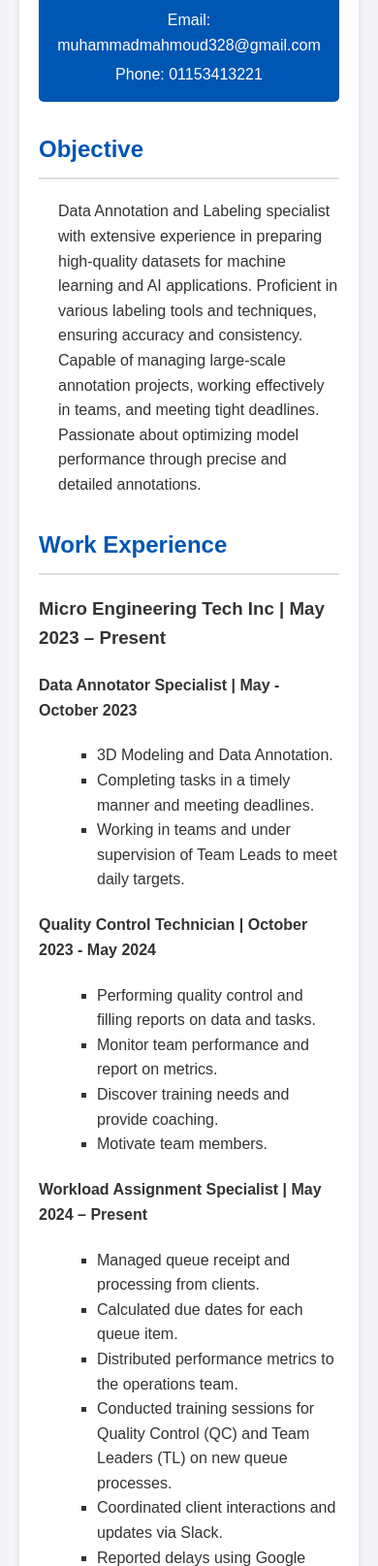
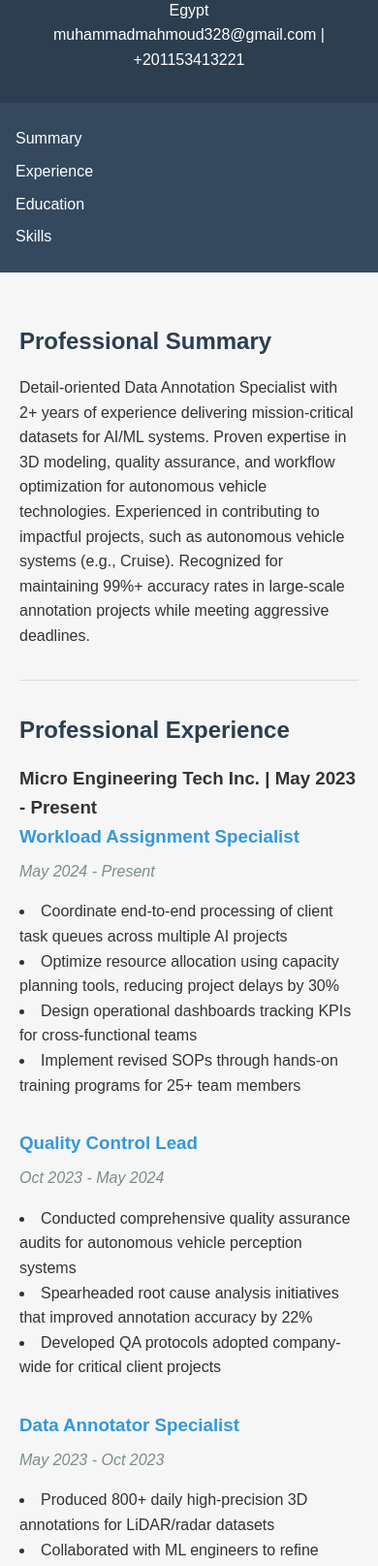
Before and after one commit to MuhammadMahmoud213/my_resume1, a plain HTML site: page index.html in a window 390 px wide. Shown: the part 196-1811 px from the top of the page at 97% size. Drawn offline with Linux system fonts and the light colour scheme.

Commit message:
Update index.html

```diff
--- a/index.html
+++ b/index.html
@@ -1,186 +1,216 @@
 <!DOCTYPE html>
-<html lang="ar">
+<html lang="en">
 <head>
     <meta charset="UTF-8">
     <meta name="viewport" content="width=device-width, initial-scale=1.0">
-    <title>CV - Muhammad Mahmoud</title>
+    <meta name="description" content="Professional CV of Muhammad Mahmoud Fayez - Data Annotation Specialist">
+    <meta name="keywords" content="data annotation, AI/ML, autonomous vehicles, quality assurance">
+    <meta name="author" content="Muhammad Mahmoud Fayez">
+    <title>Muhammad Mahmoud Fayez - CV</title>
     <style>
-/* إعدادات الخط العام */
+        /* Reset and base styles */
+        * {
+            margin: 0;
+            padding: 0;
+            box-sizing: border-box;
+        }
+
         body {
             font-family: 'Arial', sans-serif;
-    background-color: #f4f4f9;
+            line-height: 1.6;
             color: #333;
-    margin: 0;
-    padding: 20px;
-    line-height: 1.6;
+            background-color: #f5f6f5;
         }
 
-/* رأس الصفحة */
-h1 {
-    color: #333;
-    font-size: 36px;
-    text-align: center;
-    margin-bottom: 10px;
+        /* Container styles */
+        .container {
+            max-width: 1200px;
+            margin: 0 auto;
+            padding: 20px;
         }
 
-/* عناوين الأقسام */
-h2 {
-    color: #0056b3;
-    border-bottom: 2px solid #ddd;
-    padding-bottom: 10px;
-    margin-top: 30px;
+        /* Header styles */
+        header {
+            background-color: #2c3e50;
+            color: white;
+            padding: 2rem;
+            text-align: center;
         }
 
-/* نمط النصوص */
-p, ul {
-    margin-left: 20px;
+        header h1 {
+            font-size: 2.5rem;
+            margin-bottom: 0.5rem;
         }
 
-/* تحسين القوائم */
-ul {
-    list-style-type: square;
+        /* Navigation styles */
+        nav {
+            background-color: #34495e;
+            padding: 1rem;
+            position: sticky;
+            top: 0;
+            z-index: 100;
         }
 
-/* تحسين صندوق البيانات الشخصية */
-.contact-info {
-    background-color: #0056b3;
+        nav a {
             color: white;
-    padding: 10px;
-    border-radius: 5px;
-    text-align: center;
-    margin-bottom: 20px;
+            text-decoration: none;
+            margin: 0 1rem;
+            transition: color 0.3s;
         }
 
-.contact-info p {
-    margin: 5px 0;
+        nav a:hover {
+            color: #3498db;
         }
 
-/* تنسيق الروابط */
-a {
-    color: #0056b3;
-    text-decoration: none;
+        /* Section styles */
+        section {
+            padding: 2rem 0;
+            border-bottom: 1px solid #ddd;
         }
 
-a:hover {
-    text-decoration: underline;
+        section h2 {
+            color: #2c3e50;
+            margin-bottom: 1rem;
         }
 
-/* تحسين مظهر الأزرار */
-button {
-    background-color: #0056b3;
-    color: white;
-    padding: 10px 20px;
-    border: none;
-    border-radius: 5px;
-    cursor: pointer;
-    transition: background-color 0.3s ease;
+        .experience-item {
+            margin-bottom: 2rem;
         }
 
-button:hover {
-    background-color: #003d7a;
+        .experience-item h3 {
+            color: #3498db;
+            margin-bottom: 0.5rem;
+            display: inline-block;
         }
 
-/* تحسين مظهر الصفحة بالكامل */
-.container {
-    max-width: 800px;
-    margin: 0 auto;
-    background-color: white;
-    padding: 20px;
-    box-shadow: 0 0 10px rgba(0, 0, 0, 0.1);
-    border-radius: 8px;
+        .date {
+            color: #7f8c8d;
+            font-style: italic;
+            margin-left: 1rem;
+            display: inline-block;
         }
 
+        ul {
+            list-style-position: inside;
+            margin: 1rem 0;
+        }
+
+        /* Responsive design */
+        @media (max-width: 768px) {
+            header h1 {
+                font-size: 2rem;
+            }
+
+            nav a {
+                display: block;
+                margin: 0.5rem 0;
+            }
+
+            .experience-item h3 {
+                display: block;
+            }
+
+            .date {
+                display: block;
+                margin-left: 0;
+            }
+        }
     </style>
 </head>
 <body>
+    <!-- Header Section -->
+    <header>
+        <h1>Muhammad Mahmoud Fayez</h1>
+        <p>Data Annotation & Labeling Specialist</p>
+        <p>10th Zaki El-Sesst Street, El-Mataria, Cairo, Egypt</p>
+        <p>muhammadmahmoud328@gmail.com | +201153413221</p>
+    </header>
+
+    <!-- Navigation -->
+    <nav>
+        <a href="#summary">Summary</a>
+        <a href="#experience">Experience</a>
+        <a href="#education">Education</a>
+        <a href="#skills">Skills</a>
+    </nav>
+
+    <!-- Main Content -->
     <div class="container">
-        <h1>Muhammad Mahmoud Fayez</h1>
-        <div class="contact-info">
-            <p>Email: muhammadmahmoud328@gmail.com</p>
-            <p>Phone: 01153413221</p>
+        <!-- Professional Summary -->
+        <section id="summary">
+            <h2>Professional Summary</h2>
+            <p>Detail-oriented Data Annotation Specialist with 2+ years of experience delivering mission-critical datasets for AI/ML systems. Proven expertise in 3D modeling, quality assurance, and workflow optimization for autonomous vehicle technologies. Experienced in contributing to impactful projects, such as autonomous vehicle systems (e.g., Cruise). Recognized for maintaining 99%+ accuracy rates in large-scale annotation projects while meeting aggressive deadlines.</p>
+        </section>
+
+        <!-- Professional Experience -->
+        <section id="experience">
+            <h2>Professional Experience</h2>
+            <h3>Micro Engineering Tech Inc. | May 2023 - Present</h3>
+            <div class="experience-item">
+                <h3>Workload Assignment Specialist</h3>
+                <span class="date">May 2024 - Present</span>
+                <ul>
+                    <li>Coordinate end-to-end processing of client task queues across multiple AI projects</li>
+                    <li>Optimize resource allocation using capacity planning tools, reducing project delays by 30%</li>
+                    <li>Design operational dashboards tracking KPIs for cross-functional teams</li>
+                    <li>Implement revised SOPs through hands-on training programs for 25+ team members</li>
+                </ul>
+            </div>
+            <div class="experience-item">
+                <h3>Quality Control Lead</h3>
+                <span class="date">Oct 2023 - May 2024</span>
+                <ul>
+                    <li>Conducted comprehensive quality assurance audits for autonomous vehicle perception systems</li>
+                    <li>Spearheaded root cause analysis initiatives that improved annotation accuracy by 22%</li>
+                    <li>Developed QA protocols adopted company-wide for critical client projects</li>
+                </ul>
+            </div>
+            <div class="experience-item">
+                <h3>Data Annotator Specialist</h3>
+                <span class="date">May 2023 - Oct 2023</span>
+                <ul>
+                    <li>Produced 800+ daily high-precision 3D annotations for LiDAR/radar datasets</li>
+                    <li>Collaborated with ML engineers to refine annotation guidelines for object detection models</li>
+                    <li>Maintained exceptional quality standards while consistently achieving 120% productivity KPIs</li>
+                </ul>
+            </div>
+        </section>
+
+        <!-- Education -->
+        <section id="education">
+            <h2>Education</h2>
+            <h3>Bachelor of Arts</h3>
+            <p>Ain Shams University, Faculty of Arts | 2017 - 2021</p>
+            <p>Graduated with Very Good honors</p>
+        </section>
+
+        <!-- Skills -->
+        <section id="skills">
+            <h2>Technical Proficiencies & Skills</h2>
+            <ul>
+                <li>Data Tools: GULP Suite, 3D Annotation Platforms, Quality Metrics Tracking</li>
+                <li>Microsoft Office Suite (Word, Excel)</li>
+                <li>Languages: Arabic (Native), English (Good)</li>
+                <li>Core Competencies: Agile Workflow Optimization, Complex Dataset Validation</li>
+                <li>Cross-Functional Team Leadership, Continuous Process Improvement</li>
+                <li>ML Training Data Best Practices, Technical Documentation</li>
+            </ul>
+        </section>
     </div>
 
-        <h2>Objective</h2>
-        <p>Data Annotation and Labeling specialist with extensive experience in preparing high-quality datasets for machine learning and AI applications. Proficient in various labeling tools and techniques, ensuring accuracy and consistency. Capable of managing large-scale annotation projects, working effectively in teams, and meeting tight deadlines. Passionate about optimizing model performance through precise and detailed annotations.
-          </p>
-
-        <h2>Work Experience</h2>
-
-<!-- Micro Engineering Tech Inc -->
-<h3>Micro Engineering Tech Inc | May 2023 – Present</h3>
-
-<!-- Data Annotator Specialist -->
-<h4>Data Annotator Specialist | May - October 2023</h4>
-<ul>
-    <li>3D Modeling and Data Annotation.</li>
-    <li>Completing tasks in a timely manner and meeting deadlines.</li>
-    <li>Working in teams and under supervision of Team Leads to meet daily targets.</li>
-</ul>
-
-<!-- Quality Control Technician -->
-<h4>Quality Control Technician | October 2023 - May 2024</h4>
-<ul>
-    <li>Performing quality control and filling reports on data and tasks.</li>
-    <li>Monitor team performance and report on metrics.</li>
-    <li>Discover training needs and provide coaching.</li>
-    <li>Motivate team members.</li>
-</ul>
-
-<!-- Workload Assignment Specialist -->
-<h4>Workload Assignment Specialist | May 2024 – Present</h4>
-<ul>
-    <li>Managed queue receipt and processing from clients.</li>
-    <li>Calculated due dates for each queue item.</li>
-    <li>Distributed performance metrics to the operations team.</li>
-    <li>Conducted training sessions for Quality Control (QC) and Team Leaders (TL) on new queue processes.</li>
-    <li>Coordinated client interactions and updates via Slack.</li>
-    <li>Reported delays using Google Forms.</li>
-</ul>
-
-
-        <h2>Education</h2>
-        <p>Faculty of Arts Ain Shams University | 2017 - 2021</p>
-        <ul>
-          <li>Education Level: Bachelor Degree</li>
-          <li>Grade: Very Good</li>
-        </ul>
-
-        <h2>Skills</h2>
-        <ul>
-            <h3>Language Skills:</h3>
-            <li>Arabic (Mother Tongue), English (Good)</li>
-            <h3>Computer skills:</h3>
-            <li>Microsoft Office (Word, Excel), Fast Typing </li>
-            <h3>Soft Skills</h3>
-             <li>Fast Learner, Flexibility, Attention to Details, Critical Thinking</li>
-        </ul>
-    </div>
-
-    <!-- إضافة كود JavaScript -->
+    <!-- JavaScript for smooth scrolling -->
     <script>
-// عرض رسالة ترحيبية عند تحميل الصفحة
-window.onload = function() {
-    alert("Welcome To Muhammad Mahmoud Resume");
-}
-
-// تغيير لون العناوين عند النقر عليها
-document.querySelectorAll('h2').forEach(function(heading) {
-    heading.addEventListener('click', function() {
-        this.style.color = this.style.color === 'red' ? '#0056b3' : 'red';
+        // Smooth scroll for navigation links
+        document.querySelectorAll('nav a').forEach(anchor => {
+            anchor.addEventListener('click', function(e) {
+                e.preventDefault();
+                const targetId = this.getAttribute('href');
+                const targetElement = document.querySelector(targetId);
+                targetElement.scrollIntoView({
+                    behavior: 'smooth'
                 });
             });
-
-// تفاعل عند تمرير الماوس فوق الأزرار
-const buttons = document.querySelectorAll('button');
-buttons.forEach(button => {
-    button.addEventListener('mouseover', () => {
-        button.style.transform = 'scale(1.1)';
         });
-    button.addEventListener('mouseout', () => {
-        button.style.transform = 'scale(1)';
-    });
-});
-
     </script>
 </body>
 </html>
```
Lines whose indentation alone changed are shown as unchanged.
